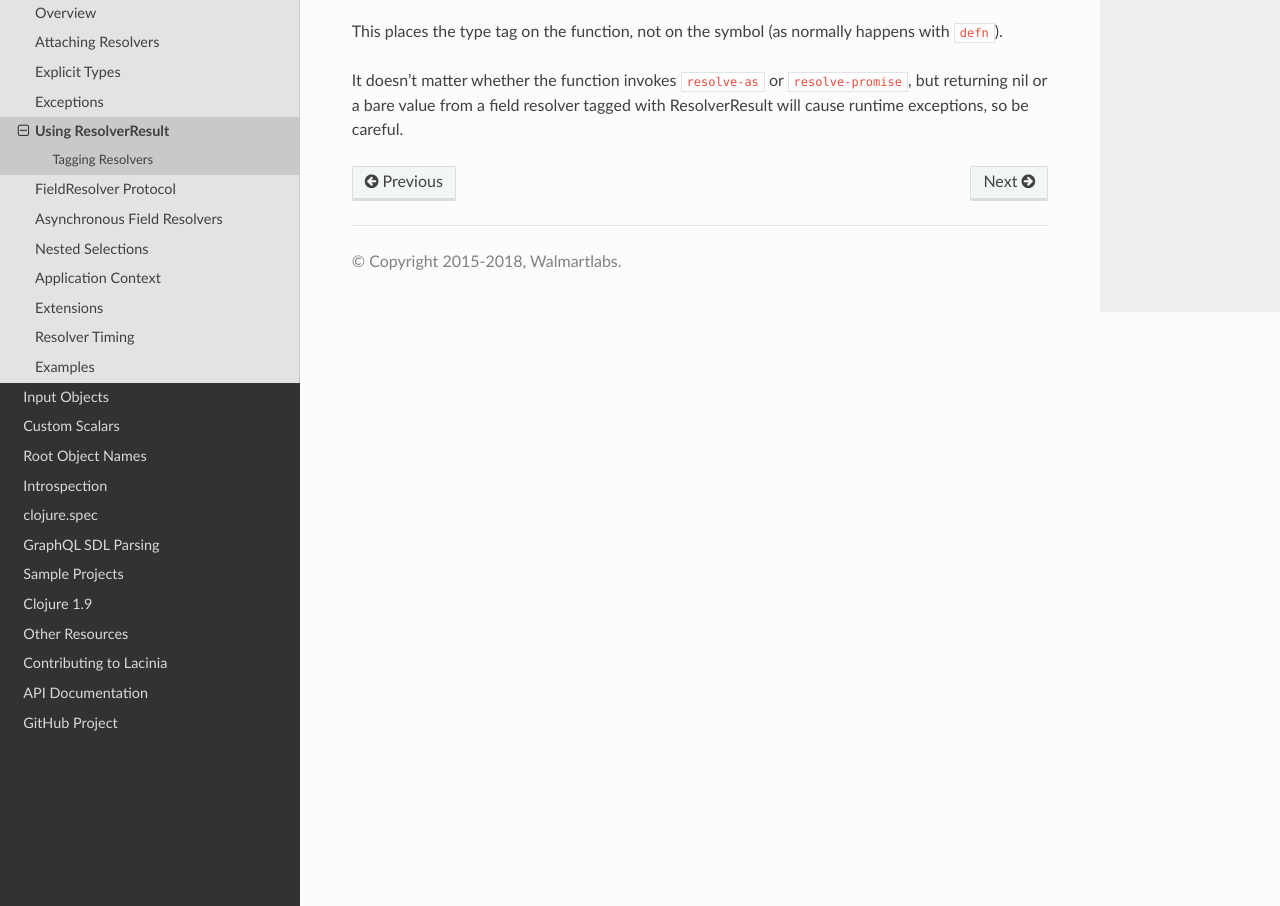
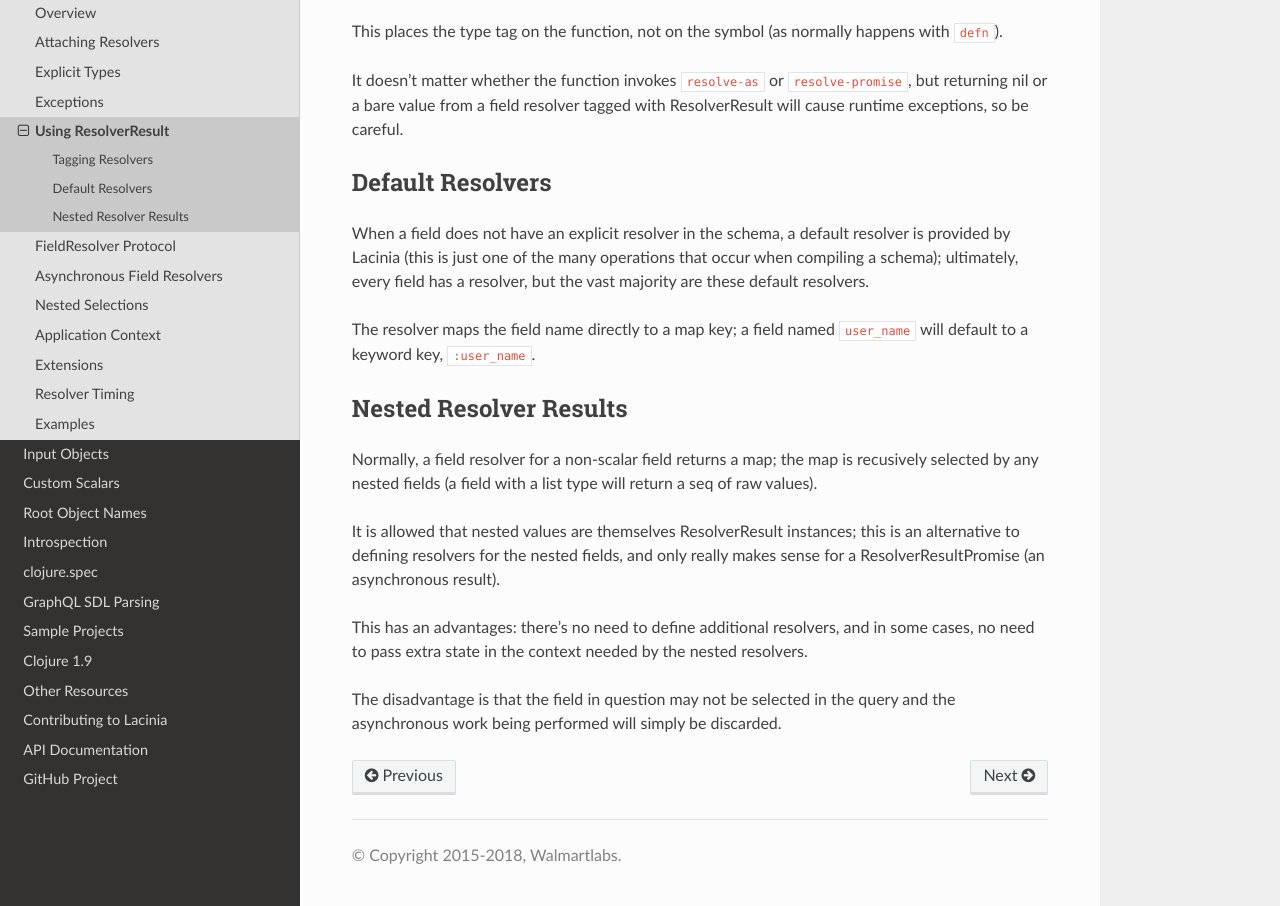
Before and after one commit to walmartlabs/lacinia, a Sphinx documentation site: the page built from docs/resolve/resolve-as.rst, in a window 1280 px wide and 1400 px high, scrolled down 1331 px, cut to the strip 494-1400 px from the top of the window. Built offline with Sphinx 7.4.7 and the Read the Docs theme 2.0.0, drawn with Linux system fonts in a browser that asks for light colours; cross-references to code outside the pages are shown as plain code.

Commit message:
Allow ResolverResult mixed with raw values

```diff
--- a/docs/resolve/resolve-as.rst
+++ b/docs/resolve/resolve-as.rst
@@ -81,3 +81,27 @@ This places the type tag on the function, not on the symbol (as normally happens
 
 It doesn't matter whether the function invokes ``resolve-as`` or ``resolve-promise``, but returning
 nil or a bare value from a field resolver tagged with ResolverResult will cause runtime exceptions, so be careful.
+
+Default Resolvers
+-----------------
+
+When a field does not have an explicit resolver in the schema, a default resolver is provided by Lacinia
+(this is just one of the many operations that occur when compiling a schema);
+ultimately, every field has a resolver, but the vast majority are these default resolvers.
+
+The resolver  maps the field name directly to a map key; a field named ``user_name`` will default to a keyword key, ``:user_name``.
+
+Nested Resolver Results
+-----------------------
+
+Normally, a field resolver for a non-scalar field returns a map; the map is recusively selected by any nested fields
+(a field with a list type will return a seq of raw values).
+
+It is allowed that nested values are themselves ResolverResult instances; this is an alternative to defining resolvers
+for the nested fields, and only really makes sense for a ResolverResultPromise (an asynchronous result).
+
+This has an advantages: there's no need to define additional resolvers, and in some cases, no need to pass extra state
+in the context needed by the nested resolvers.
+
+The disadvantage is that the field in question may not be selected in the query and the asynchronous work being performed
+will simply be discarded.
```
Also changed, not shown: 2 other files.
